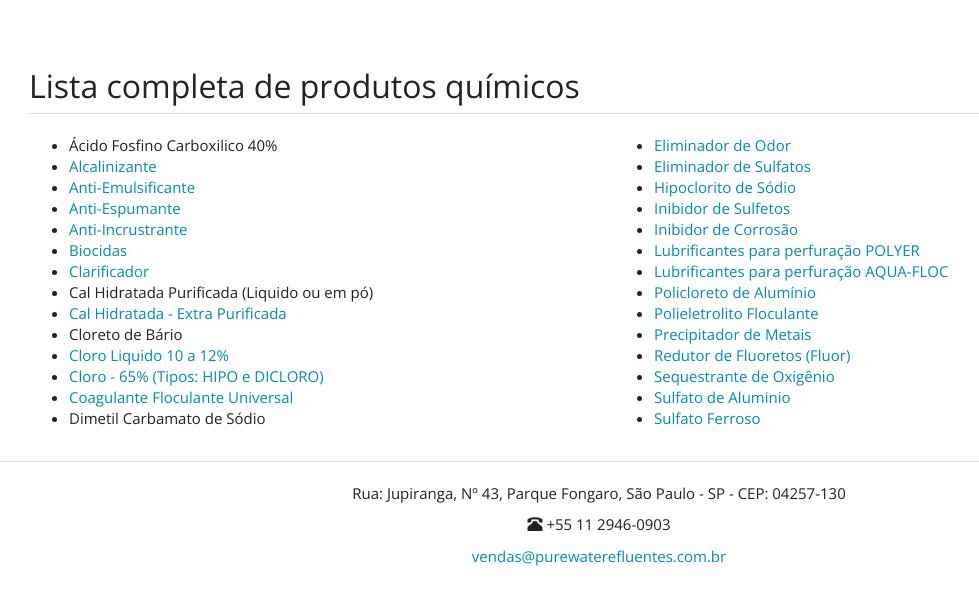
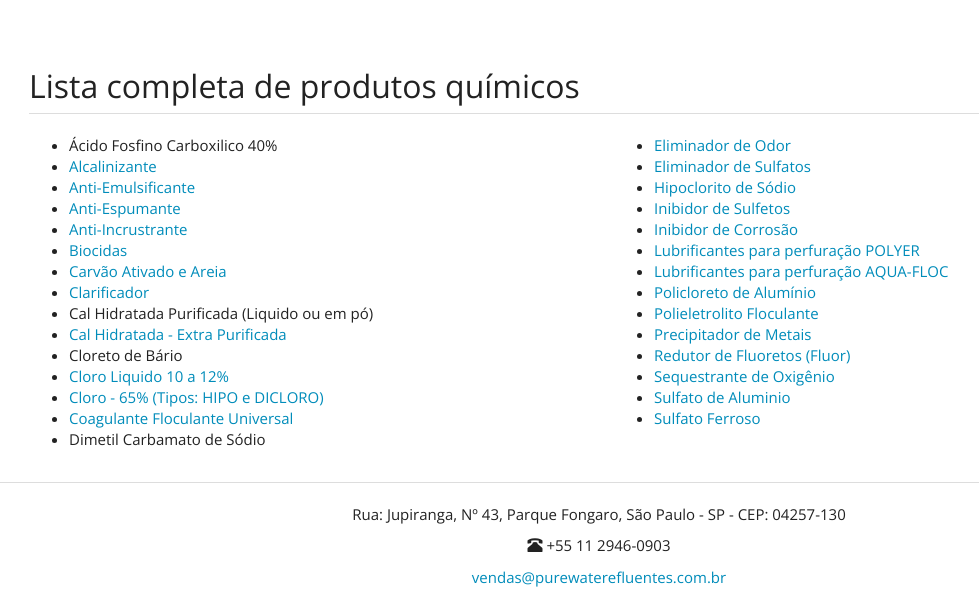
Before and after one commit to purewaterefluentes/purewaterefluentes.github.io, a Jekyll site: the page built from produtos/index.html, in a window 1280 px wide, cut to the strip 298-900 px from the top of the page. Shown: the whole strip, without its empty margins (41-1020 px from the left). Built offline with Jekyll 4.4.1, drawn with Linux system fonts in a browser that asks for light colours; nearby versions of some CDN libraries; library files that are not in the unit come from our copies.

Commit message:
Update index.html

```diff
--- a/produtos/index.html
+++ b/produtos/index.html
@@ -15,6 +15,7 @@ subtitle: Produtos químicos para tratamento de água e efluentes industriais
       <li><a href="anti-espumante.html">Anti-Espumante</a></li>
       <li><a href="anti-incrustante.html">Anti-Incrustrante</a></li>
       <li><a href="biocidas.html">Biocidas</a></li>
+      <li><a href="carvao-ativo-areia.html">Carvão Ativado e Areia</a></li>
       <li><a href="clarificador.html">Clarificador</a></li>
       <li>Cal Hidratada Purificada (Liquido ou em pó)</li>
       <li><a href="cal-hidratada-extra-purificada.html">Cal Hidratada - Extra Purificada</a></li>
```
